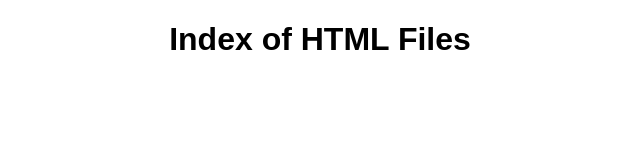
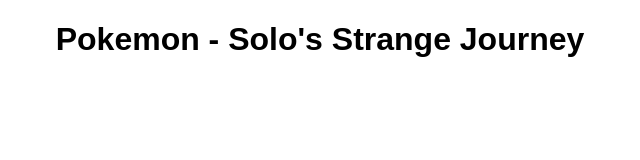
Before and after one commit to benis-boy/SSJ, a plain HTML site: page index.html in a window 1280 px wide. Shown: the whole page, without its empty margins (320-960 px from the left). Drawn offline with Linux system fonts and the light colour scheme.

Commit message:
Automated commit after running script

```diff
--- a/index.html
+++ b/index.html
@@ -1,5 +1,6 @@
 <!DOCTYPE html>
 <html lang="en">
+
 <head>
     <meta charset="UTF-8">
     <meta name="viewport" content="width=device-width, initial-scale=1.0">
@@ -9,29 +10,36 @@
             font-family: Arial, sans-serif;
             margin: 20px;
         }
+
         h1 {
             text-align: center;
         }
+
         ul {
             list-style-type: none;
             padding: 0;
         }
+
         li {
             margin: 10px 0;
         }
+
         a {
             text-decoration: none;
             color: #007BFF;
         }
+
         a:hover {
             text-decoration: underline;
         }
     </style>
 </head>
+
 <body>
-    <h1>Index of HTML Files</h1>
+    <h1>Pokemon - Solo's Strange Journey</h1>
     <ul>
         <!-- Links to HTML files will be inserted here -->
     </ul>
 </body>
+
 </html>
```
